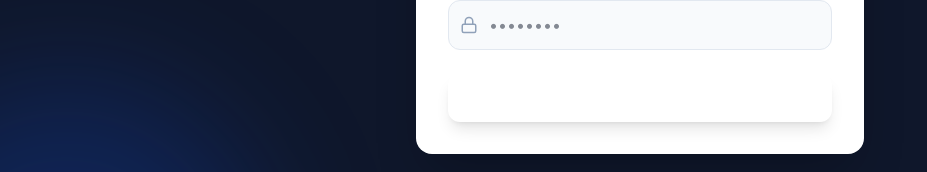
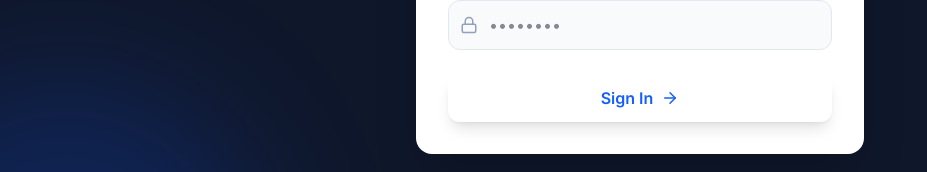
Before and after one commit to Sourabh262/BSA-TECH, a React (Vite) app in the folder frontend/: page /admin/login in a window 1280 px wide. Shown: the part 454-626 px from the top of the page, without its empty margins (0-927 px from the left). Built offline with nearby package versions, Linux system fonts and the light colour scheme.

Commit message:
style: change login button text color

```diff
--- a/frontend/src/pages/admin/Login.tsx
+++ b/frontend/src/pages/admin/Login.tsx
@@ -90,7 +90,7 @@ const Login = () => {
             <button
               type="submit"
               disabled={loading}
-              className="w-full flex items-center justify-center gap-2 bg-primary-600 hover:bg-primary-700 text-white font-semibold py-3 px-4 rounded-xl transition-all shadow-lg shadow-primary-500/30 disabled:opacity-70"
+              className="w-full flex items-center justify-center gap-2 bg-primary-600 hover:bg-primary-700 text-blue-600 font-semibold py-3 px-4 rounded-xl transition-all shadow-lg shadow-primary-500/30 disabled:opacity-70"
             >
               {loading ? (
                 <Loader2 className="animate-spin" size={20} />
```
